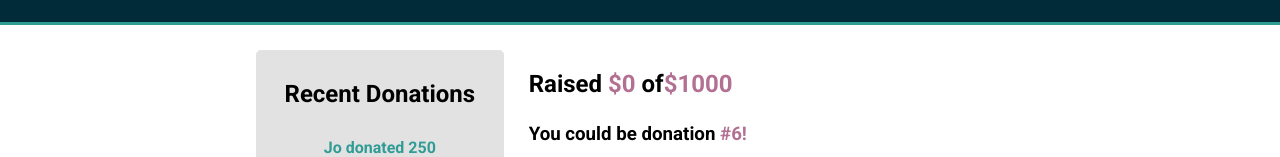
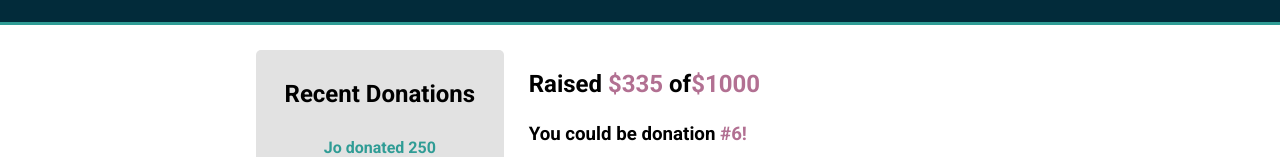
Before and after one commit to 9-3-pursuit/lab-react-props, a React (Create React App) app: page / in a window 1280 px wide. Shown: the part 167-324 px from the top of the page. Built offline with nearby package versions, Linux system fonts and the light colour scheme.

Commit message:
Progress.js

```diff
--- a/src/Components/Progress.js
+++ b/src/Components/Progress.js
@@ -2,8 +2,8 @@ const Progress = (props) => {
   return(
     <section className="progress">
     <h2>
-      Raised <span className="secondary">$0</span> of
-      <span className="secondary">$1000</span>
+      Raised <span className="secondary">${props.total}</span> of
+      <span className="secondary">${props.targetAmount}</span>
     </h2>
     </section>
   )
```
